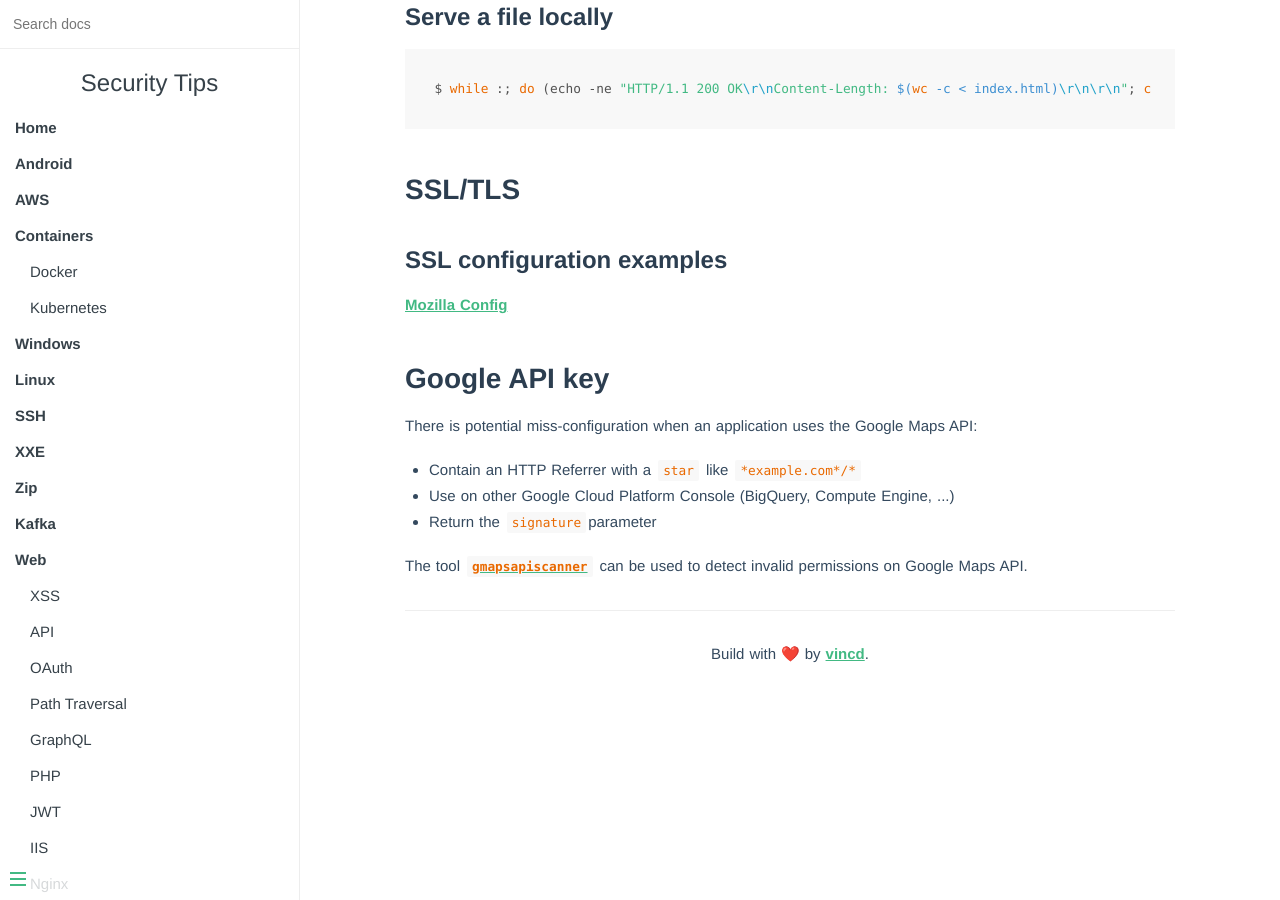
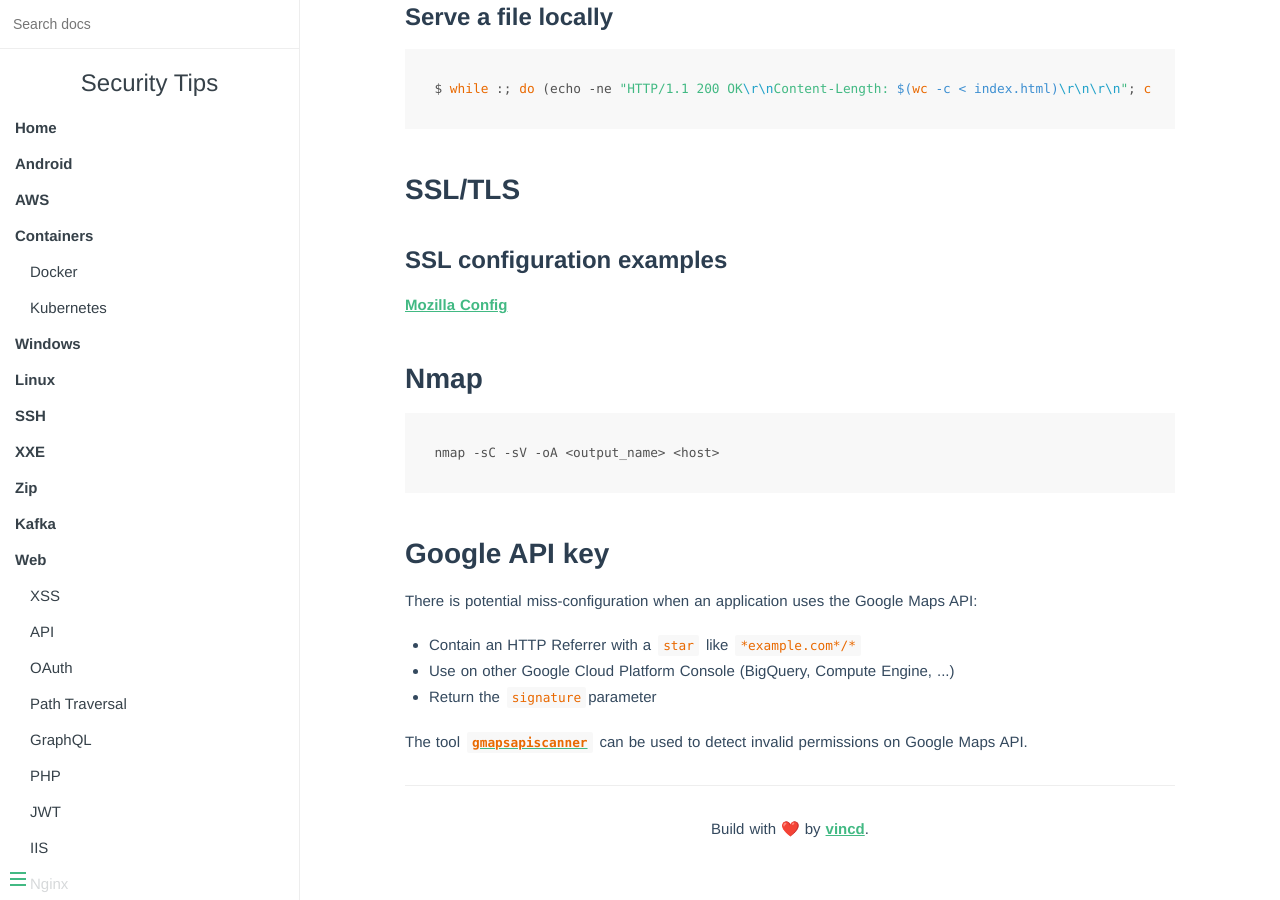
Before and after one commit to vincd/security-tips, an MkDocs documentation site: the page built from docs/miscs.md, in a window 1280 px wide and 900 px high, scrolled down 241 px. Built offline with MkDocs 1.6.1, drawn with Linux system fonts in a browser that asks for light colours.

Commit message:
Add nmap command line

````diff
--- a/docs/miscs.md
+++ b/docs/miscs.md
@@ -15,6 +15,13 @@ $ while :; do (echo -ne "HTTP/1.1 200 OK\r\nContent-Length: $(wc -c < index.html
 [Mozilla Config](https://ssl-config.mozilla.org/)
 
 
+## Nmap
+
+```bash
+nmap -sC -sV -oA <output_name> <host>
+```
+
+
 ## Google API key
 There is potential miss-configuration when an application uses the Google Maps API:
 
````
